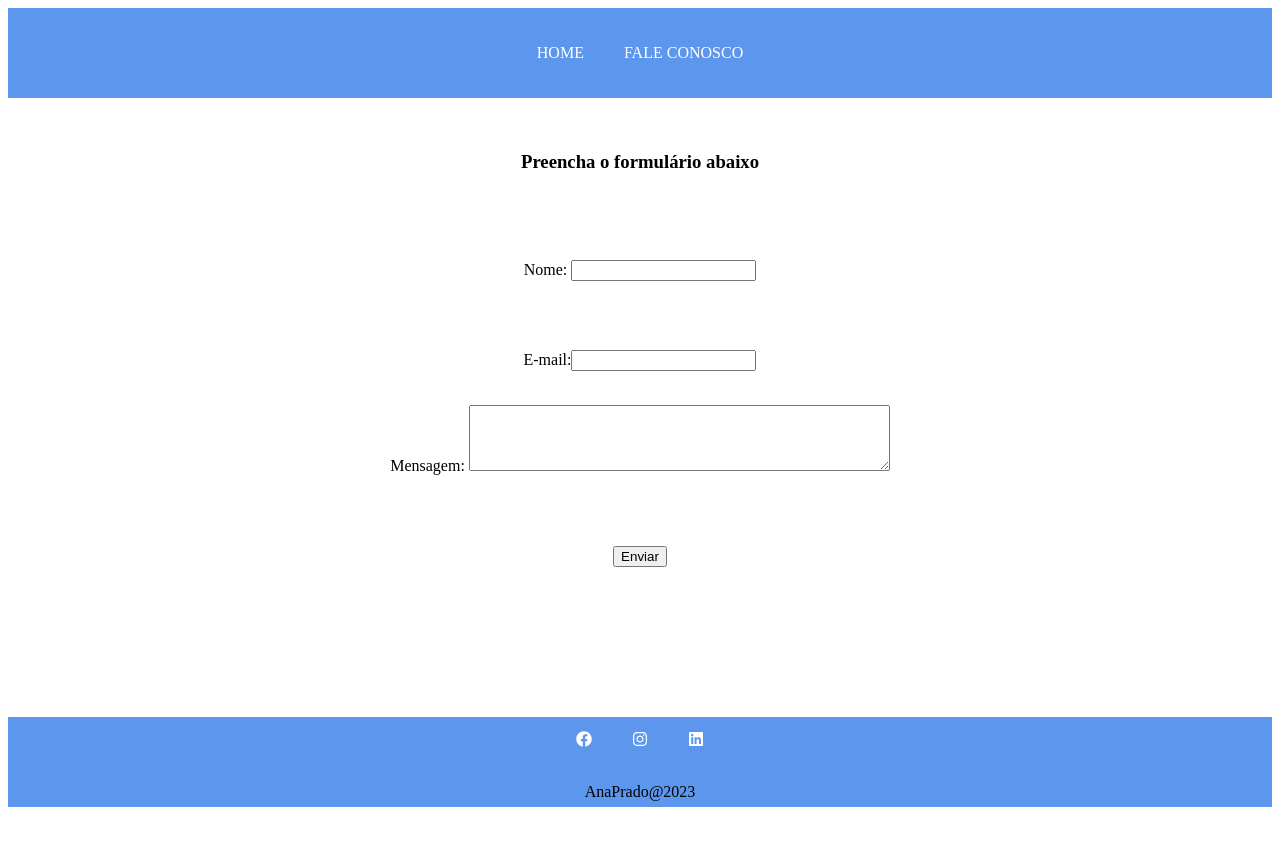
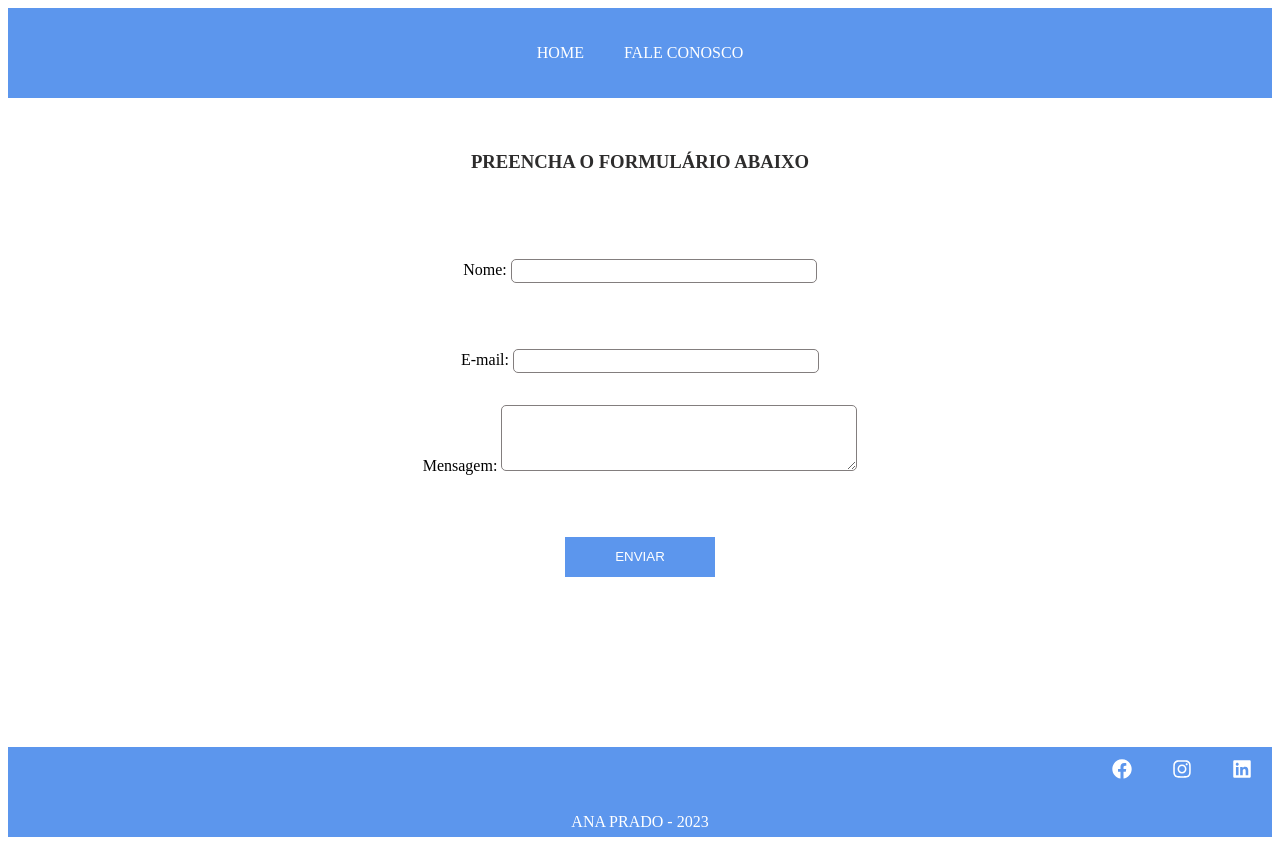
Before and after one commit to anadantasp/FIAP, a React (Create React App) app in the folder Wellington Cidade/checkpoint/loja-esportes/: page /contato in a window 1280 px wide. Before the commit the page ends 817 px from the top, so only its background shows below. Built offline with nearby package versions, Linux system fonts and the light colour scheme.

Commit message:
Estilizando o projeto

```diff
--- a/Wellington Cidade/checkpoint/loja-esportes/src/componentes/contato.js
+++ b/Wellington Cidade/checkpoint/loja-esportes/src/componentes/contato.js
@@ -6,10 +6,12 @@ function Contato(){
     const[nome,setNome]= useState ("")
     const[email,setEmail] = useState("")
     const[userEmail,setUserEmail] = useState()
+    const[error, setError] = useState(false)
 
     function enviarEmail(e){
 
         e.preventDefault()
+
         setUserEmail(email)
         console.log(userEmail)
     }
@@ -20,15 +22,15 @@ function Contato(){
 
     return(
         <div className='contato'>
-            <h3>Preencha o formulário abaixo</h3>
+            <h3>PREENCHA O FORMULÁRIO ABAIXO</h3>
             <p>Nome: <input type="text" onChange={(e)=>setNome(e.target.value)}/></p>
-            <p>E-mail:<input type="text" onChange={(e)=>setEmail(e.target.value)}/></p>
+            <p>E-mail: <input type="text" onChange={(e)=>setEmail(e.target.value)}/></p>
             <p>Mensagem: <textarea rows="4" cols="50"></textarea></p>
-            <button type="submit" onClick={enviarEmail}>Enviar</button>
+            <button className="botao" type="submit" onClick={enviarEmail}>ENVIAR</button>
 
             {userEmail &&(
             <div  className='condicional'>
-                <p>O email do usuário é: <span>{userEmail}</span></p>
+                <p>Olá {nome}! Recebemos a sua mensagem e em um prazo de 48 horas entraremos em conta através do e-mail informadao: <span>{userEmail}</span></p>
             </div>
 
          )}
--- a/Wellington Cidade/checkpoint/loja-esportes/src/componentes/css/contato.css
+++ b/Wellington Cidade/checkpoint/loja-esportes/src/componentes/css/contato.css
@@ -7,11 +7,37 @@
 .condicional{
     width: 100%;
     height: 90px;
-    border: 1px solid red;
-    background-color: pink;
+    background-color: rgb(160, 94, 105);
+    color: white;
+    font-size: 14px;
 
+}
+
+h3{
+    color: rgb(45, 44, 44);
 }
 
 p{
     margin: 0;
 }
+
+input{
+    border: 1px solid rgb(131, 126, 126);
+    border-radius: 5px;
+    width: 300px;
+    height: 20px;
+}
+
+textarea{
+    width: 350px;
+    border: 1px solid rgb(131, 126, 126);
+    border-radius: 5px;
+}
+
+.botao{
+    background-color: rgb(92, 150, 237);
+    border: none;
+    width: 150px;
+    height: 40px;
+    color: white;
+}
--- a/Wellington Cidade/checkpoint/loja-esportes/src/componentes/css/footer.css
+++ b/Wellington Cidade/checkpoint/loja-esportes/src/componentes/css/footer.css
@@ -3,10 +3,18 @@ footer{
     height: 90px;
     background-color:  rgb(92, 150, 237);
     line-height: 50px;
+    margin-top: 30px;
 
 }
 
 .rsocial{
-    left: 100PX;
+    text-align: end;
     color: white;
+    font-size: 20px;
+
 }
+
+footer p{
+    color: white;
+
+}
--- a/Wellington Cidade/checkpoint/loja-esportes/src/componentes/css/home.css
+++ b/Wellington Cidade/checkpoint/loja-esportes/src/componentes/css/home.css
@@ -12,9 +12,26 @@ section article{
     width: 20%;
     border: 1px solid gray;
     margin: 5px;
+    display: flex;
+    flex-direction: column;
+    align-items: center;
 }
 
 article img{
     width: 100%;
     height: 300px;
 }
+
+article p{
+    margin: 0;
+    padding: 0;
+    height: 60px;
+    color: rgb(40, 40, 40);
+}
+
+.titulo{
+    margin: 0;
+    color: rgb(40, 40, 40);
+    text-align: center;
+
+}
--- a/Wellington Cidade/checkpoint/loja-esportes/src/componentes/footer.js
+++ b/Wellington Cidade/checkpoint/loja-esportes/src/componentes/footer.js
@@ -16,7 +16,7 @@ function Footer(){
                 </li>
             </ul>
 
-        AnaPrado@2023
+        <p>ANA PRADO - 2023</p>
 
         </footer>
     )
--- a/Wellington Cidade/checkpoint/loja-esportes/src/componentes/home.js
+++ b/Wellington Cidade/checkpoint/loja-esportes/src/componentes/home.js
@@ -4,31 +4,47 @@ function Home(){
 
     return(
         <>
-            <h3>Produtos mais vendidos</h3>
+            <h3 className='titulo'>PRODUTOS MAIS VENDIDOS</h3>
             <section>
                 <article>
                     <img src="https://decathlonpro.vtexassets.com/arquivos/ids/2763414-588-752/segunda-pele-simple-warm-feminina-wedze-preto-m2.jpg?v=637544696247830000" alt='imagem'></img>
+                    <p>BLUSA TÉRMICA</p>
+                    <p>R$100,00</p>
                 </article>
                 <article>
-                    <img src="https://decathlonpro.vtexassets.com/arquivos/ids/2763414-588-752/segunda-pele-simple-warm-feminina-wedze-preto-m2.jpg?v=637544696247830000" alt='imagem'></img>
+                    <img src="https://decathlonpro.vtexassets.com/arquivos/ids/29995341-588-752/overpant-nh500-black-dd-41----2xl--l34--p1.jpg?v=638158017213970000" alt='imagem'></img>
+                    <p>CALÇA IMPERMEÁVEL</p>
+                    <p>R$149,99</p>
                 </article>
                 <article>
-                    <img src="https://decathlonpro.vtexassets.com/arquivos/ids/2763414-588-752/segunda-pele-simple-warm-feminina-wedze-preto-m2.jpg?v=637544696247830000" alt='imagem'></img>
+                    <img src="https://decathlonpro.vtexassets.com/arquivos/ids/30575419-588-752/16789017601365.jpg?v=638167257132030000" alt='imagem'></img>
+                    <p>LEGGING FEMININA</p>
+                    <p>R$84,90</p>
                 </article>
                 <article>
-                    <img src="https://decathlonpro.vtexassets.com/arquivos/ids/2763414-588-752/segunda-pele-simple-warm-feminina-wedze-preto-m2.jpg?v=637544696247830000" alt='imagem'></img>
+                    <img src="https://decathlonpro.vtexassets.com/arquivos/ids/29967874-588-752/jogflow-1001-w-black-uk-7-eu41-rosa-35-br1.jpg?v=638157928630430000" alt='imagem'></img>
+                    <p>TÊNIS DE CORRIDA</p>
+                    <p>R$199,99</p>
                 </article>
                 <article>
-                    <img src="https://decathlonpro.vtexassets.com/arquivos/ids/2763414-588-752/segunda-pele-simple-warm-feminina-wedze-preto-m2.jpg?v=637544696247830000" alt='imagem'></img>
+                    <img src="https://decathlonpro.vtexassets.com/arquivos/ids/28782367-588-752/16752055328239.jpg?v=638133831520300000" alt='imagem'></img>
+                    <p>HALTER EMBORRACHADO</p>
+                    <p>R$185,15</p>
                 </article>
                 <article>
-                    <img src="https://decathlonpro.vtexassets.com/arquivos/ids/2763414-588-752/segunda-pele-simple-warm-feminina-wedze-preto-m2.jpg?v=637544696247830000" alt='imagem'></img>
+                    <img src="https://decathlonpro.vtexassets.com/arquivos/ids/1828423-588-752/-fleece-forclaz-50-preto-m-3xl1.jpg?v=636621540194570000" alt='imagem'></img>
+                    <p>AGASALHO MASCULINO</p>
+                    <p>R$59,90</p>
                 </article>
                 <article>
-                    <img src="https://decathlonpro.vtexassets.com/arquivos/ids/2763414-588-752/segunda-pele-simple-warm-feminina-wedze-preto-m2.jpg?v=637544696247830000" alt='imagem'></img>
+                    <img src="https://decathlonpro.vtexassets.com/arquivos/ids/29316438-588-752/shelter-base-arpenaz-ultra-fres-no-size1.jpg?v=638145910405830000" alt='imagem'></img>
+                    <p>SALA DE CAMPISMO</p>
+                    <p>R$1 999,99</p>
                 </article>
                 <article>
-                    <img src="https://decathlonpro.vtexassets.com/arquivos/ids/2763414-588-752/segunda-pele-simple-warm-feminina-wedze-preto-m2.jpg?v=637544696247830000" alt='imagem'></img>
+                    <img src="https://decathlonpro.vtexassets.com/arquivos/ids/2312752-588-752/backpack-nh100-10l-dark-purple-10l1.jpg?v=636892823934630000" alt='imagem'></img>
+                    <p>MOCHILA DE TRILHA</p>
+                    <p>R$49,99</p>
                 </article>
 
             </section>
```
